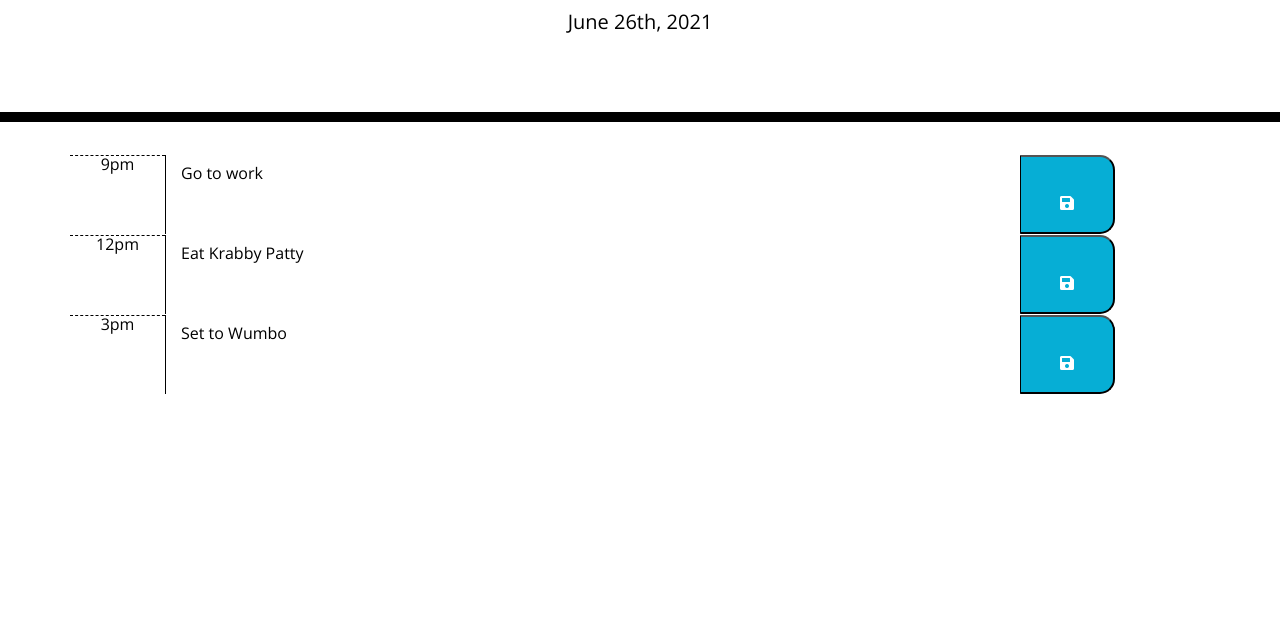
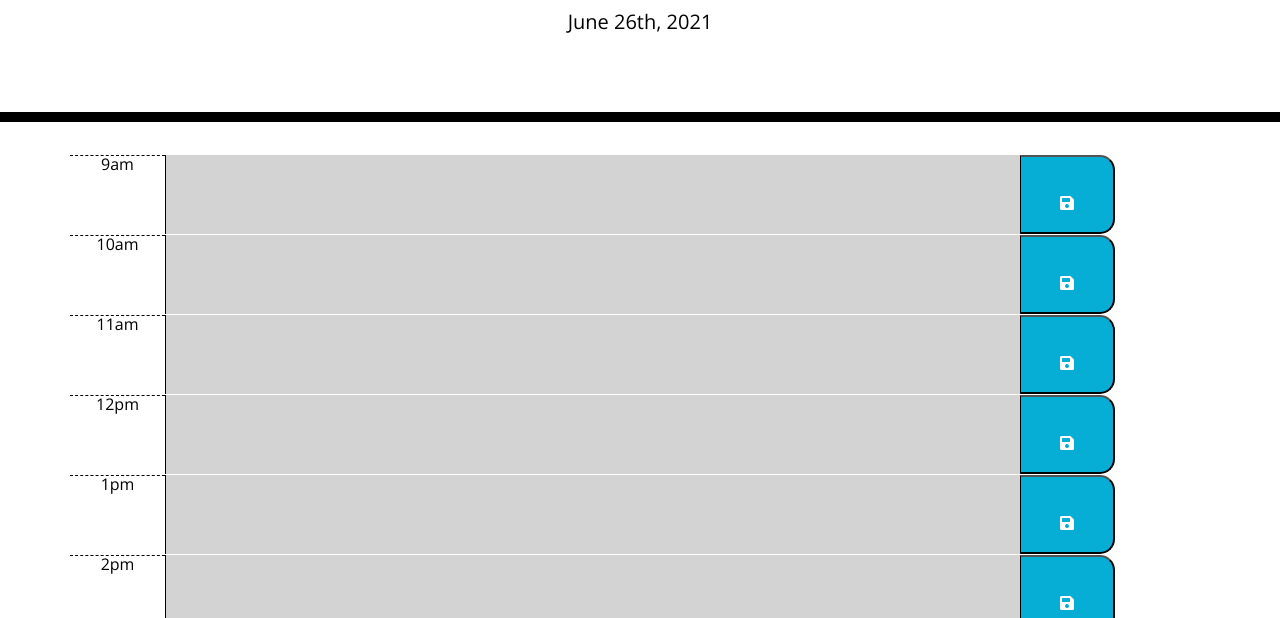
Before and after one commit to mels065/work-day-planner, a plain HTML site: page index.html in a window 1280 px wide. Shown: the part 182-800 px from the top of the page. Drawn offline with nearby package versions, Linux system fonts and the light colour scheme.

Commit message:
Populate page with timeblocks. Give each a class indicating their time relative to current time

```diff
--- /dev/null
+++ b/assets/js/main.js
@@ -0,0 +1,23 @@
+const hours = [
+    { display: "9am",  value: 8 },
+    { display: "10am", value: 9 },
+    { display: "11am", value: 10 },
+    { display: "12pm", value: 11 },
+    { display: "1pm", value: 12 },
+    { display: "2pm", value: 13 },
+    { display: "3pm", value: 14 },
+    { display: "4pm", value: 15 },
+    { display: "5pm", value: 16 }
+];
+
+let timeblocks = JSON.parse(localStorage.getItem("timeblocks"));
+if (timeblocks === null) {
+    timeblocks = [];
+    for (let i = 0; i < hours.length; i++) {
+        timeblocks.push("");
+    }
+}
+
+for (let i = 0; i < hours.length; i++) {
+    $("#timeblocks").append(createTimeblock(hours[i], timeblocks[i], i));
+}
--- a/assets/js/timeblock.js
+++ b/assets/js/timeblock.js
@@ -1,18 +1,18 @@
-const timeblocks = [
-    { time: "9pm", text: "Go to work" },
-    { time: "12pm", text: "Eat Krabby Patty" },
-    { time: "3pm", text: "Set to Wumbo" }
-];
-
 function createTimeblock(time, text, index) {
     const timeblockEl = $(`
         <div class="row time-block">
-            <div class="col-1 hour">${time}</div>
+            <div class="col-1 hour">${time.display}</div>
         </div>
     `);
     const timeblockInput = $(`
         <textarea name="time-block" class="col-9 description">${text}</textarea>
     `);
+    const currentHour = moment().hour();
+    console.log(time.value);
+    if (time.value < currentHour) timeblockInput.addClass("past");
+    else if (time.value === currentHour) timeblockInput.addClass("present");
+    else timeblockInput.addClass("future");
+
     const timeblockSaveBtn = $(`
         <button class="col-1 saveBtn">
             <i class="fas fa-save"></i>
@@ -28,9 +28,3 @@ function createTimeblock(time, text, index) {
 
     return timeblockEl;
 }
-
-timeblocks.forEach(({ time, text }, index) => {
-    $("#timeblocks").append(
-        createTimeblock(time, text, index)
-    );
-})
--- a/index.html
+++ b/index.html
@@ -35,5 +35,6 @@
     <script src="https://cdnjs.cloudflare.com/ajax/libs/moment.js/2.24.0/moment.min.js"></script>
     <script src="assets/js/current-day.js"></script>
     <script src="assets/js/timeblock.js"></script>
+    <script src="assets/js/main.js"></script>
   </body>
 </html>
```
